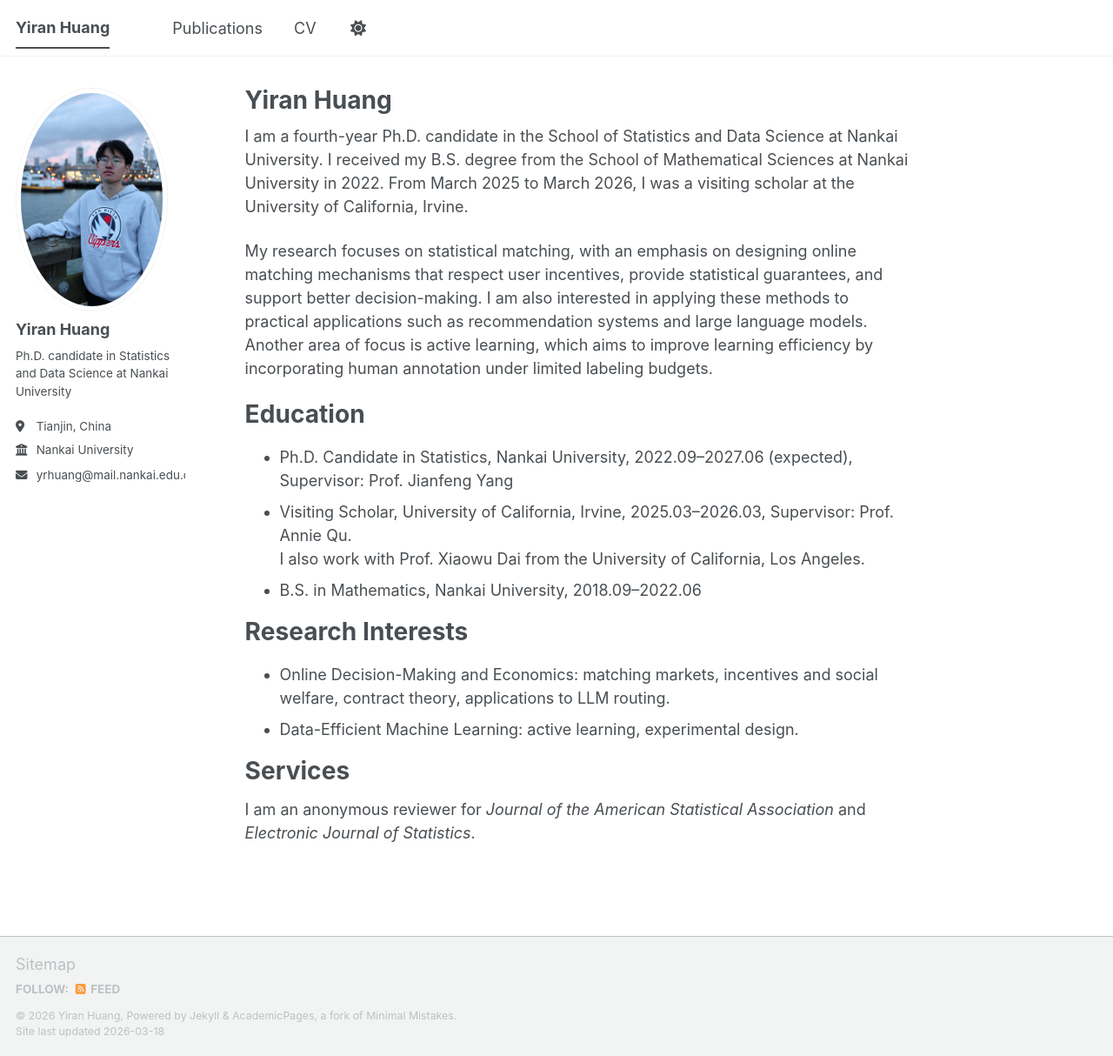
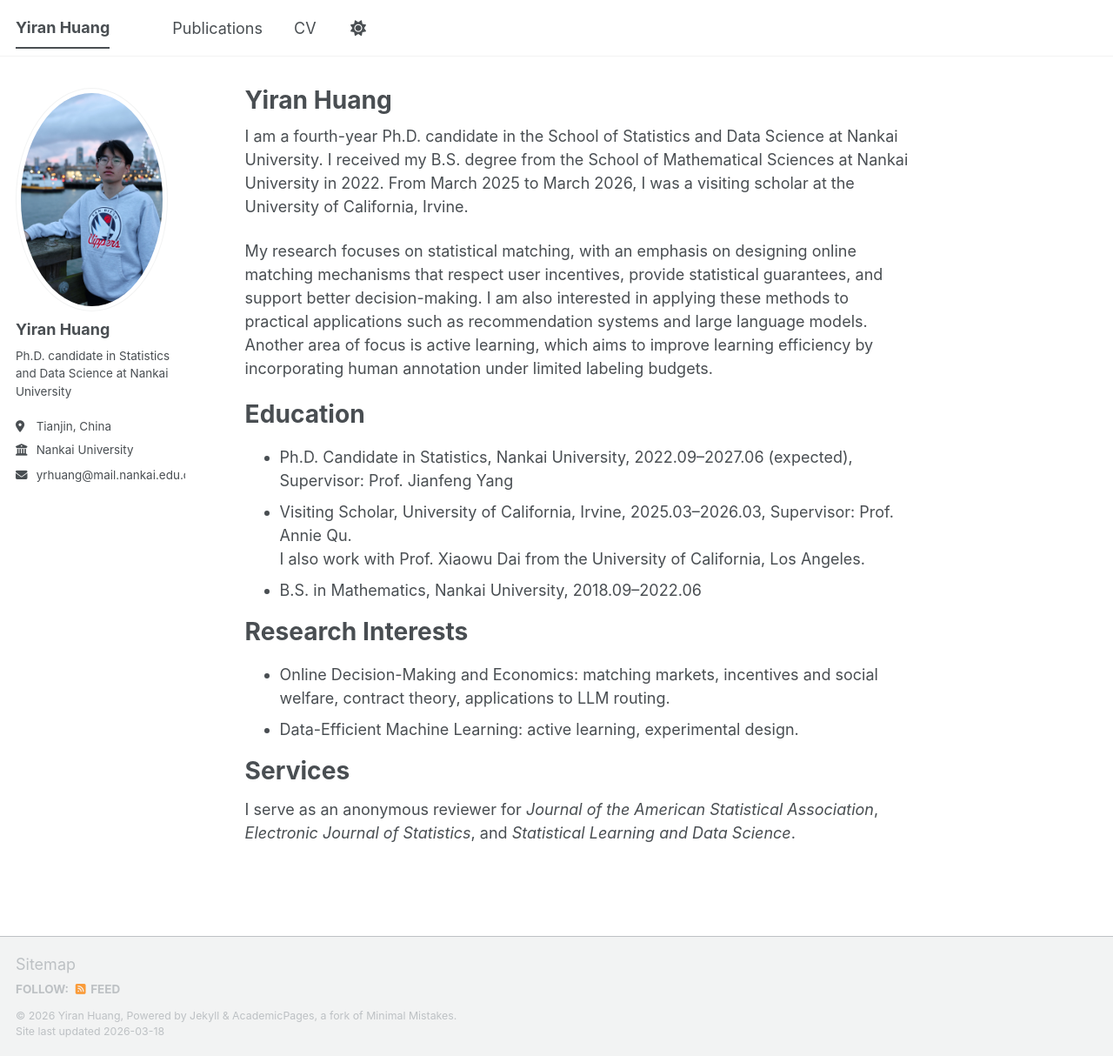
Before and after one commit to Yiran-Huang/Yiran-Huang.github.io, a Jekyll site: the page built from _pages/about.md, in a window 1280 px wide and 1214 px high. Shown: the whole window at 87% size. Built offline with Jekyll 4.4.1, drawn with Linux system fonts in a browser that asks for light colours; a script bundle is joined from its source files by our own code; library files that are not in the unit come from our copies.

Commit message:
Update about.md

```diff
--- a/_pages/about.md
+++ b/_pages/about.md
@@ -24,4 +24,4 @@ Research Interests
 
 Services
 ======
-I am an anonymous reviewer for *Journal of the American Statistical Association* and *Electronic Journal of Statistics*.
+I serve as an anonymous reviewer for *Journal of the American Statistical Association*, *Electronic Journal of Statistics*, and *Statistical Learning and Data Science*.
```
